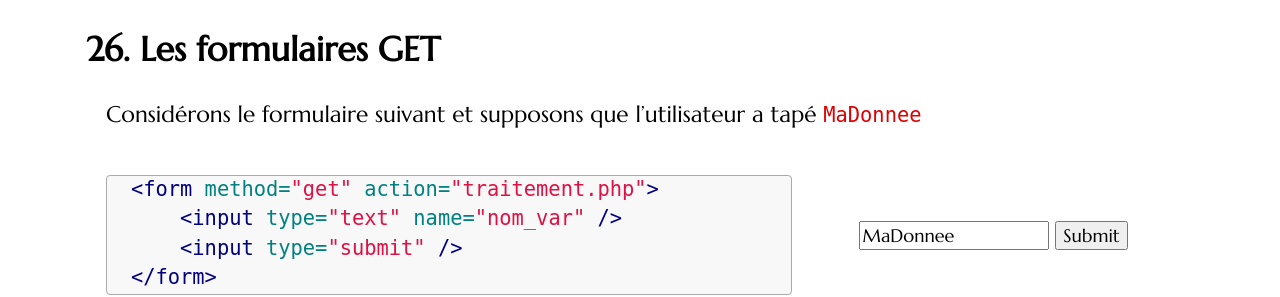
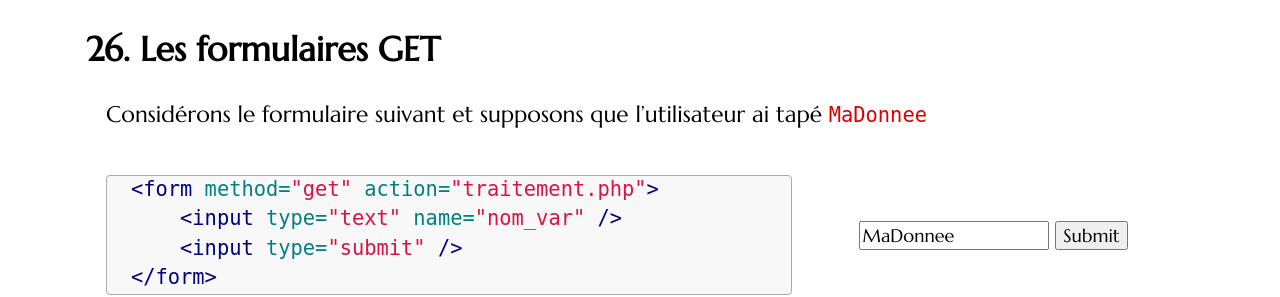
Before and after one commit to romainlebreton/R3.01-DeveloppementWeb, a Jekyll site: the page built from classes/class1.md, in a window 1280 px wide and 900 px high, scrolled down 16379 px. Shown: the part 160-457 px from the top of the window. Built offline with Jekyll 4.4.1, drawn with Linux system fonts in a browser that asks for light colours; some web fonts are replaced.

Commit message:
Typos relevées par M. Hornby (merci!)

```diff
--- a/classes/class1.md
+++ b/classes/class1.md
@@ -775,7 +775,7 @@ On va voir qu'il y a deux types de formulaires :
 
 ## Les formulaires GET
 
-Considérons le formulaire suivant et supposons que l'utilisateur a tapé `MaDonnee`
+Considérons le formulaire suivant et supposons que l'utilisateur ai tapé `MaDonnee`
 
 <div style="display:flex;align-items:center">
 <div style="flex-grow:1;">
@@ -1055,7 +1055,7 @@ if - for imbriqués html
 
 **Sources :**
 
-* [Open Classrooms - Concevez votre site web avec PHP et MySQL](https://openclassrooms.com/courses/concevez-votre-site-web-avec-php-et-mysql/introduction-a-php)
+* [Open Classrooms - Concevez votre site web avec PHP et MySQL](https://openclassrooms.com/fr/courses/918836-concevez-votre-site-web-avec-php-et-mysql)
 * [Documentation officielle de PHP](http://php.net/manual/fr/)
 
 </section>
```
